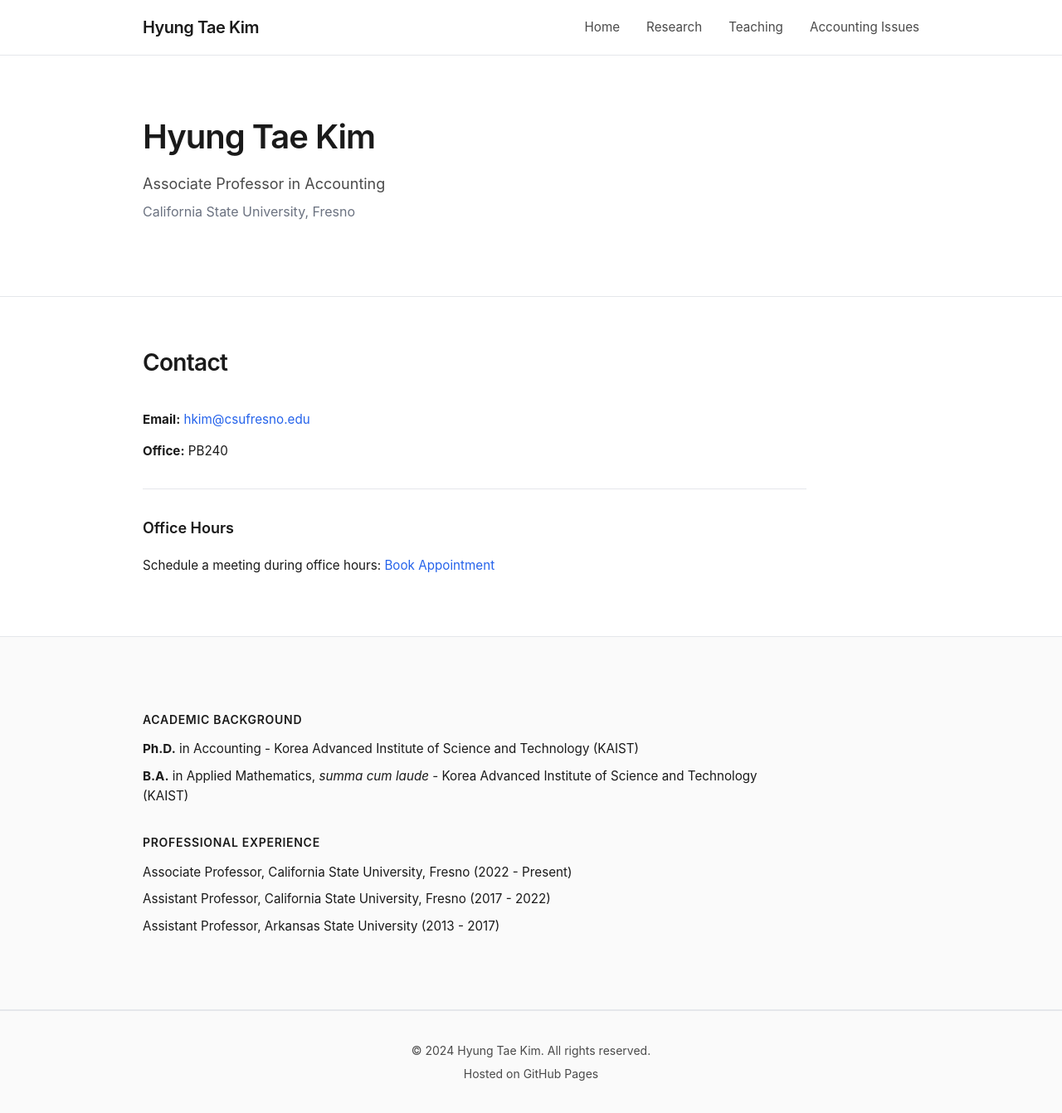
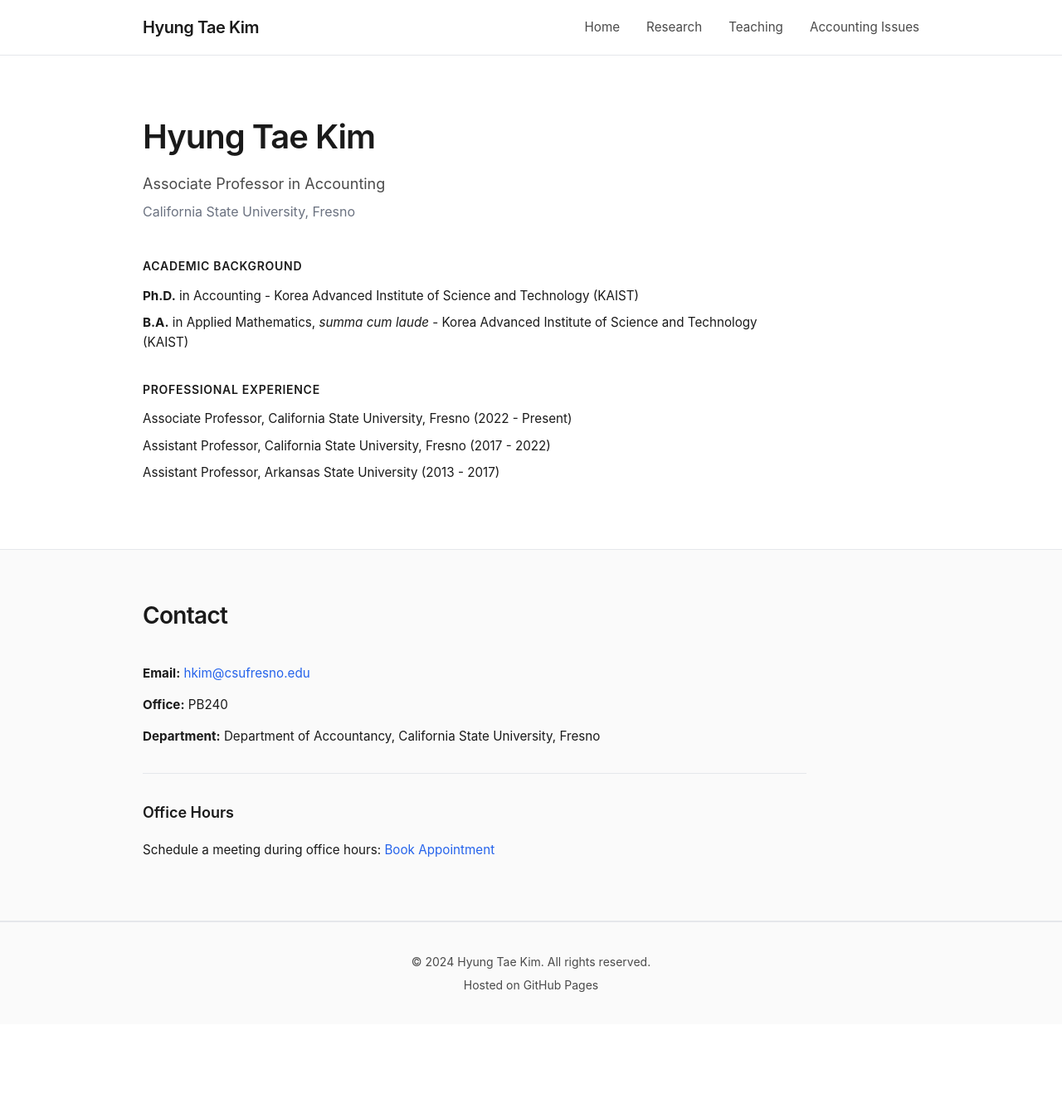
Before and after one commit to HyungTaeKimACCT/hyungtaekimacct.github.io, a Jekyll site: the page built from index.md, in a window 1280 px wide and 1343 px high. Shown: the whole window at 83% size. Built offline with Jekyll 4.4.1, drawn with Linux system fonts in a browser that asks for light colours.

Commit message:
Update index.md

```diff
--- a/index.md
+++ b/index.md
@@ -11,18 +11,32 @@ layout: default
                 <p class="subtitle">Associate Professor in Accounting</p>
                 <p class="affiliation">California State University, Fresno</p>
             </div>
+            <div class="hero-credentials">
+                <h3>Academic Background</h3>
+                <ul class="credentials-list">
+                    <li><strong>Ph.D.</strong> in Accounting - Korea Advanced Institute of Science and Technology (KAIST)</li>
+                    <li><strong>B.A.</strong> in Applied Mathematics, <em>summa cum laude</em> - Korea Advanced Institute of Science and Technology (KAIST)</li>
+                </ul>
+                <h3 style="margin-top: 1.5rem;">Professional Experience</h3>
+                <ul class="credentials-list">
+                    <li>Associate Professor, California State University, Fresno (2022 - Present)</li>
+                    <li>Assistant Professor, California State University, Fresno (2017 - 2022)</li>
+                    <li>Assistant Professor, Arkansas State University (2013 - 2017)</li>
+                </ul>
+            </div>
         </div>
     </div>
 </section>
 
 <!-- Contact Section -->
-<section id="contact" class="section">
+<section id="contact" class="section bg-light">
     <div class="container">
         <h2 class="section-title">Contact</h2>
         <div class="content-card">
             <div class="contact-info">
                 <p><strong>Email:</strong> <a href="mailto:hkim@csufresno.edu">hkim@csufresno.edu</a></p>
                 <p><strong>Office:</strong> PB240</p>
+                <p><strong>Department:</strong> Department of Accountancy, California State University, Fresno</p>
             </div>
 
             <div style="margin-top: 2rem; padding-top: 2rem; border-top: 1px solid var(--border-color);">
@@ -32,22 +46,3 @@ layout: default
         </div>
     </div>
 </section>
-
-<!-- Credentials Section -->
-<section class="section bg-light">
-    <div class="container">
-        <div class="hero-credentials" style="max-width: 800px;">
-            <h3>Academic Background</h3>
-            <ul class="credentials-list">
-                <li><strong>Ph.D.</strong> in Accounting - Korea Advanced Institute of Science and Technology (KAIST)</li>
-                <li><strong>B.A.</strong> in Applied Mathematics, <em>summa cum laude</em> - Korea Advanced Institute of Science and Technology (KAIST)</li>
-            </ul>
-            <h3 style="margin-top: 1.5rem;">Professional Experience</h3>
-            <ul class="credentials-list">
-                <li>Associate Professor, California State University, Fresno (2022 - Present)</li>
-                <li>Assistant Professor, California State University, Fresno (2017 - 2022)</li>
-                <li>Assistant Professor, Arkansas State University (2013 - 2017)</li>
-            </ul>
-        </div>
-    </div>
-</section>
```
